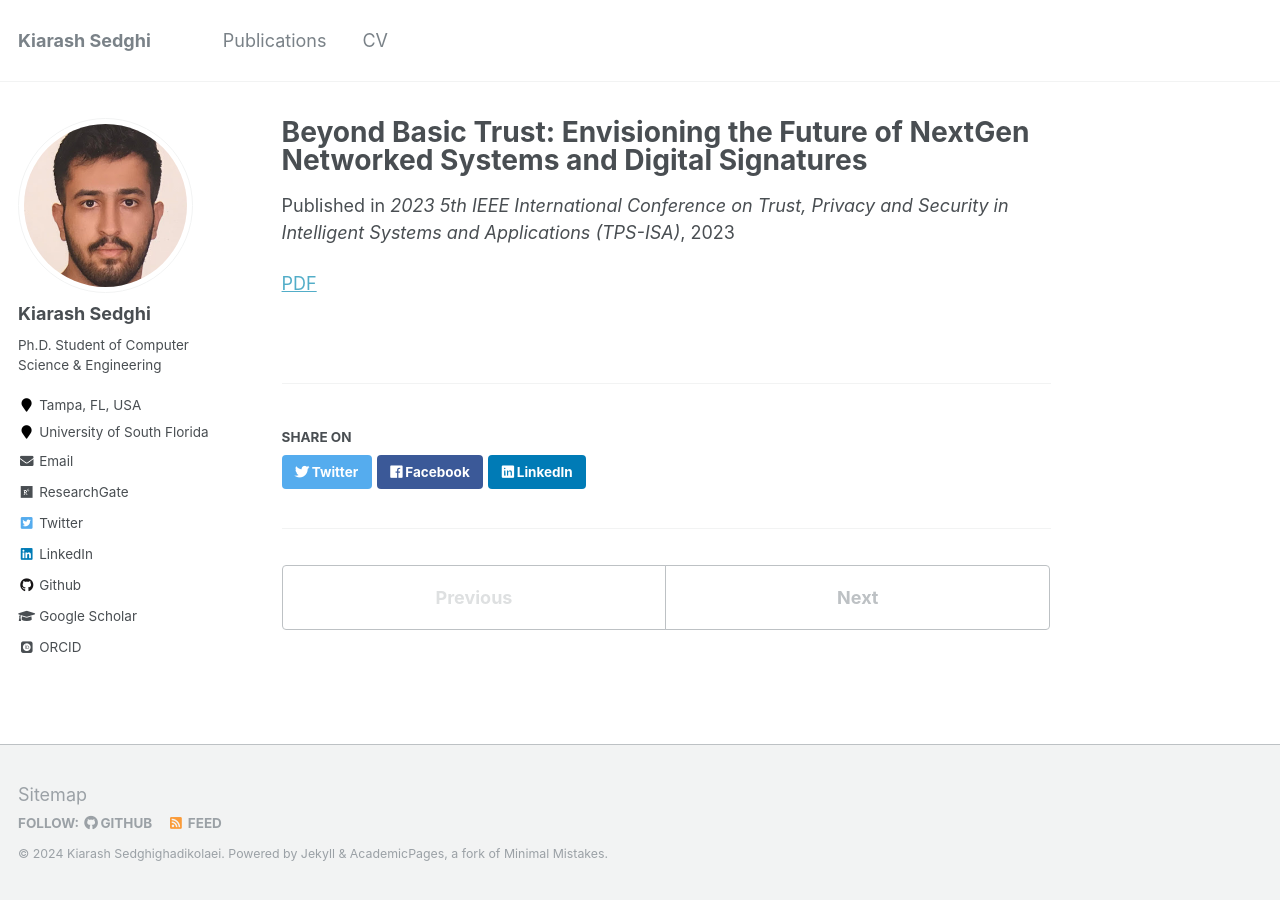
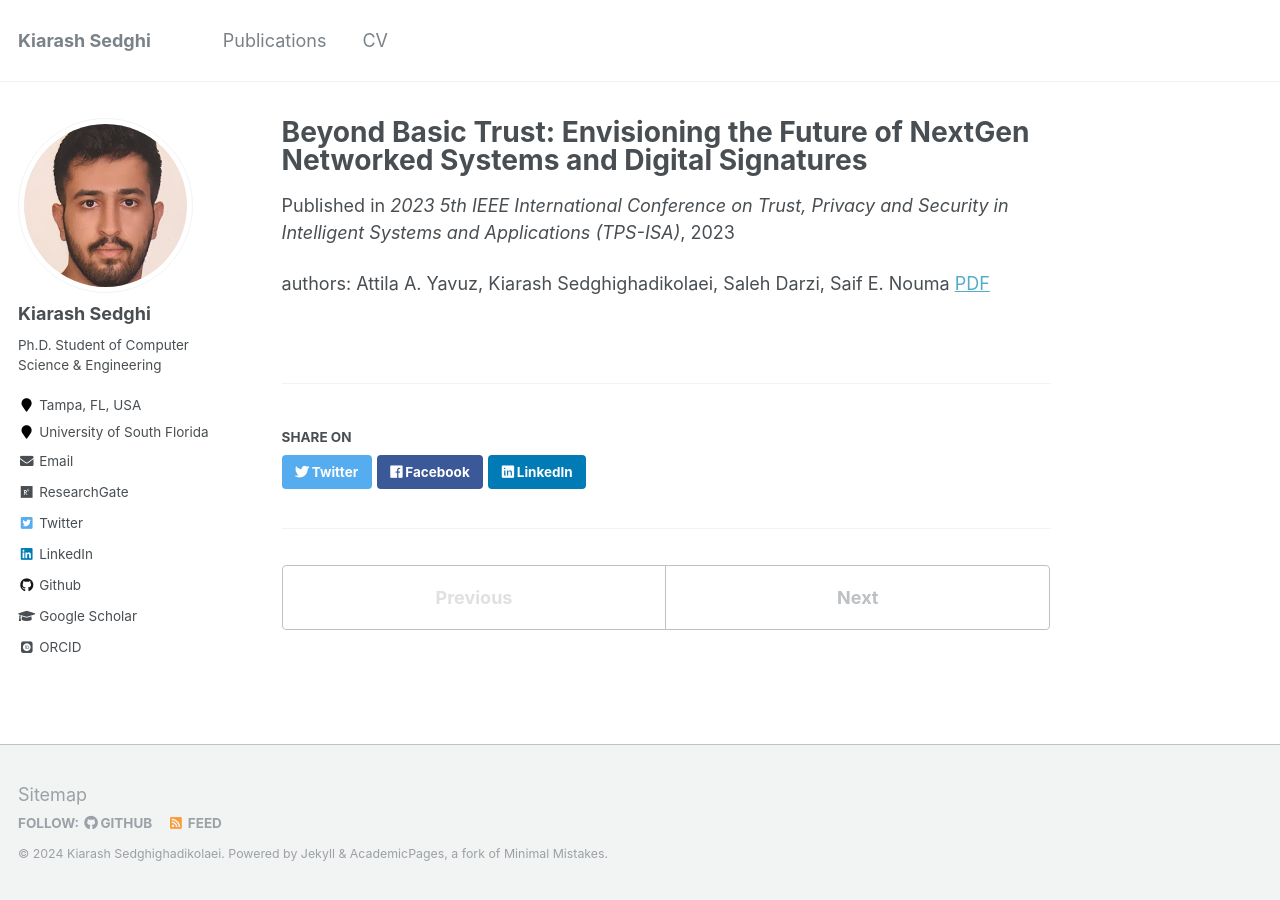
Before and after one commit to kiarashsedghigh/kiarashsedghigh.github.io, a Jekyll site: the page built from _publications/2023-11-01-Conference-BeyondBasicTrust.md, in a window 1280 px wide. Built offline with Jekyll 4.4.1, drawn with Linux system fonts in a browser that asks for light colours; some web fonts are replaced.

Commit message:
Update 2023-11-01-Conference-BeyondBasicTrust.md

```diff
--- a/_publications/2023-11-01-Conference-BeyondBasicTrust.md
+++ b/_publications/2023-11-01-Conference-BeyondBasicTrust.md
@@ -1,9 +1,9 @@
 ---
 title: "Beyond Basic Trust: Envisioning the Future of NextGen Networked Systems and Digital Signatures"
-authors: Attila A. Yavuz, Kiarash Sedghighadikolaei, Saleh Darzi, Saif E. Nouma
 collection: publications
 date: 2023-11-01
 venue: '2023 5th IEEE International Conference on Trust, Privacy and Security in Intelligent Systems and Applications (TPS-ISA)'
 paperurl: 'https://www.computer.org/csdl/proceedings/tps-isa/2023/1UAj2YQfzK8'
 ---
+authors: Attila A. Yavuz, Kiarash Sedghighadikolaei, Saleh Darzi, Saif E. Nouma
 [PDF](https://cse.usf.edu/~attilaayavuz/article/23/NextGNetSignatureYavuzSep2023Approved.pdf)
```
